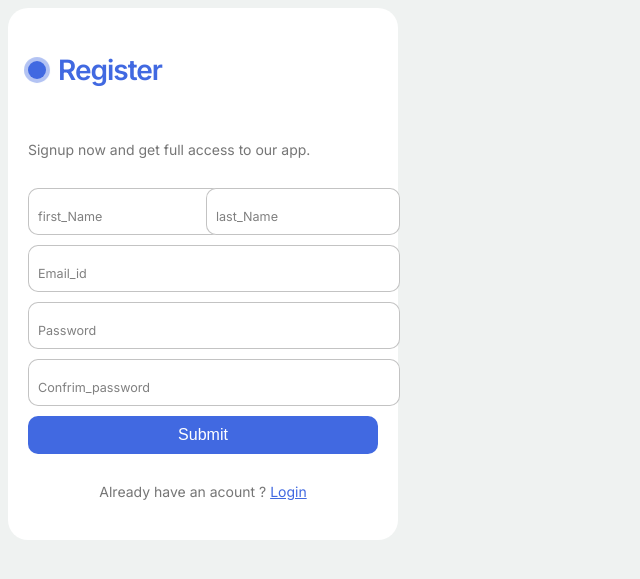
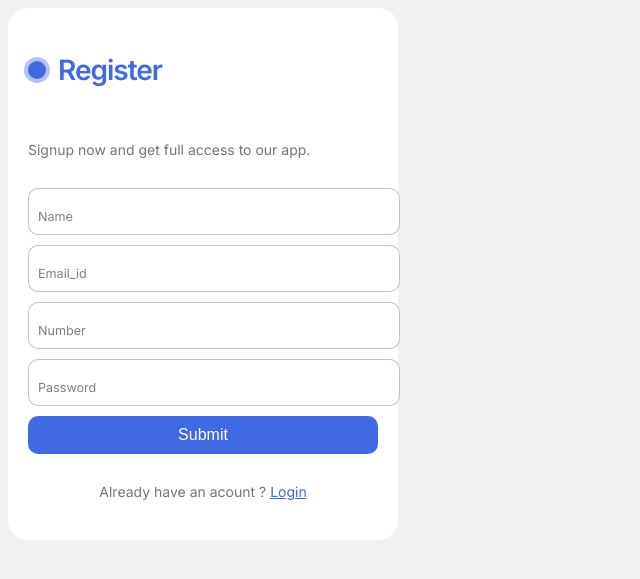
Before and after one commit to Nainsi1208/E-commerce-1, a PHP site: page /Signup.php in a window 1280 px wide. Shown: the top 579 px of the page, without its empty margins (0-640 px from the left). Run offline with PHP 8.4, Linux system fonts and the light colour scheme; tables that the repository leaves empty or names only in its code hold one stand-in row (values such as "Sample post"); style sheets or scripts are compiled from the project's sources.

Commit message:
code changes

```diff
--- a/Signup.php
+++ b/Signup.php
@@ -1,6 +1,6 @@
 <?php
-$con = mysqli_connect("localhost","root","","e_commerce");
-$qury = mysqli_query($con, "select * from user");
+$con = mysqli_connect("localhost","root","","ecommerce_users");
+$qury = mysqli_query($con, "select * from users");
 ?>
 <!DOCTYPE html>
 <html lang="en">
@@ -147,45 +147,44 @@ $qury = mysqli_query($con, "select * from user");
 </style>
 <body>
 <?php
-    if(isset($_POST['Sub'])){
-      $fname=$_POST['first_Name'];
-      $lname=$_POST['last_Name'];
-      $email=$_POST['Email_id'];
+    if(isset($_POST['sub'])){
+      $name=$_POST['Name'];
+      $email=$_POST['Email'];
+      $num=$_POST['Number'];
       $pass=$_POST['Password'];
-      $cpass=$_POST['confrim_password'];
-       mysqli_query($con, "insert into user (first_Name,last_Name,Email_id,Password,confrim_password ) values('$fname','$lname','$email','$pass','$cpass')" );
+
+      $urname = substr($name, 0, 3);
+      $uremail = substr($email, 0, 5);
+      $urpass = substr($pass, 0, 2);
+      $urnum = substr($num, 0, 2);
+      $username = $urname . $uremail . $urpass . $urnum;
+
+       mysqli_query($con, " INSERT INTO users (Name,,Email,Number,Password,username ) values('$name','$email','$num','$pass','$username')" );
     }
     ?>
     <div class="signup-form">
 <form action="" class="form" method="POST" >
     <p class="title">Register </p>
     <p class="message">Signup now and get full access to our app. </p>
-        <div class="flex">
-        <label>
-            <input required="" name="first_Name" placeholder="" type="text" class="input">
-            <span>first_Name</span>
-        </label>
-
-        <label>
-            <input required=""  name="last_Name" placeholder="" type="text" class="input">
-            <span>last_Name</span>
-        </label>
-    </div>
 
     <label>
-        <input required="" name="Email_id" placeholder="" type="email" class="input">
+            <input required="" name="Name" placeholder="" type="text" class="input">
+            <span>Name</span>
+  </label>
+
+    <label>
+        <input required="" name="Email" placeholder="" type="email" class="input">
         <span>Email_id</span>
     </label>
-
+    <label>
+            <input required="" name="Number" placeholder="" type="text" class="input">
+            <span>Number</span>
+  </label>
     <label>
         <input required="" name="Password" placeholder="" type="password" class="input">
         <span>Password</span>
     </label>
-    <label>
-        <input required="" name="confrim_password" placeholder="" type="password" class="input">
-        <span>Confrim_password</span>
-    </label>
-    <button class="submit" name="Sub">Submit</button>
+        <button class="submit" name="sub">Submit</button>
     <p class="signin">Already have an acount ? <a href="logging.php">Login</a> </p>
 </form>
     </div>
```
